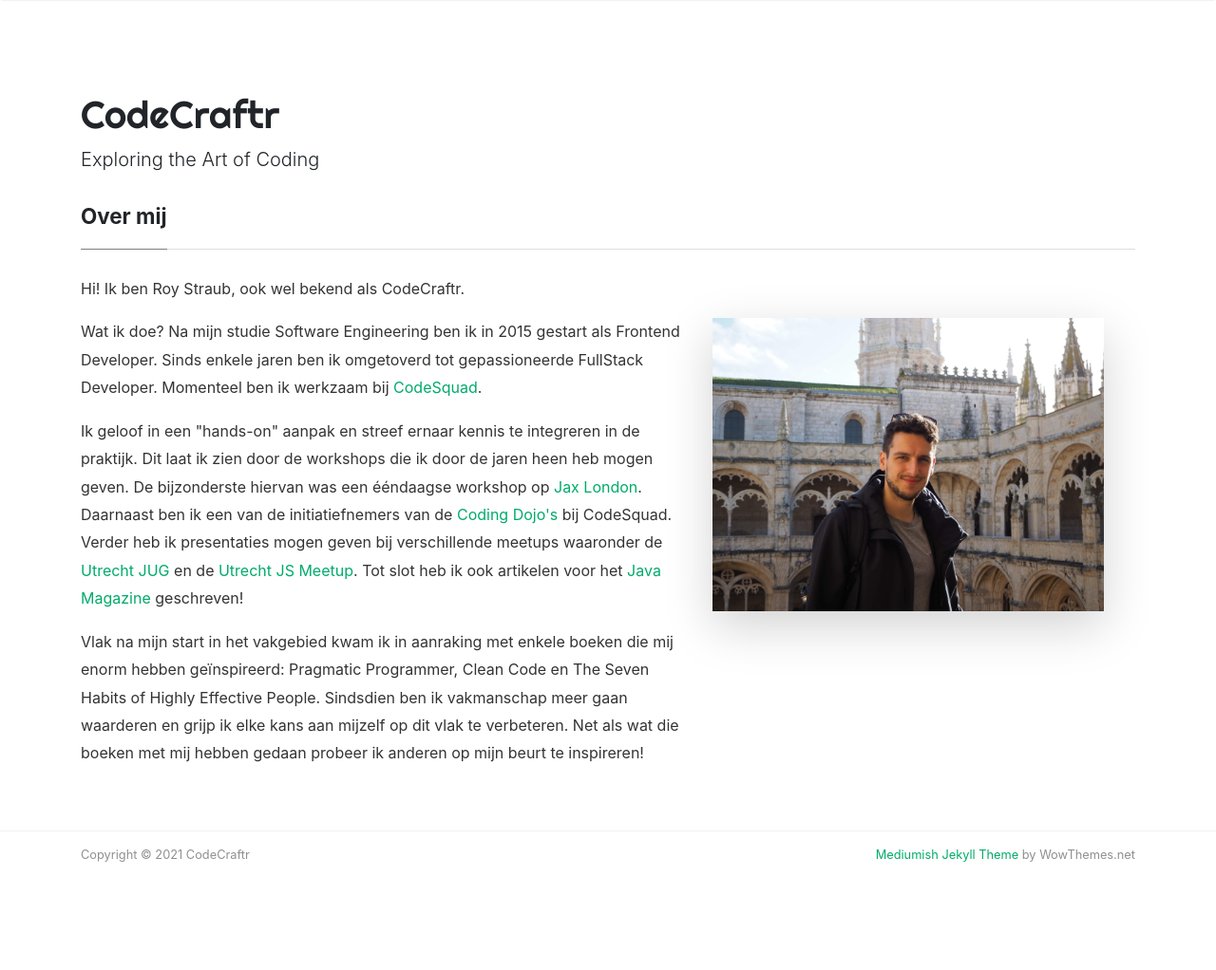
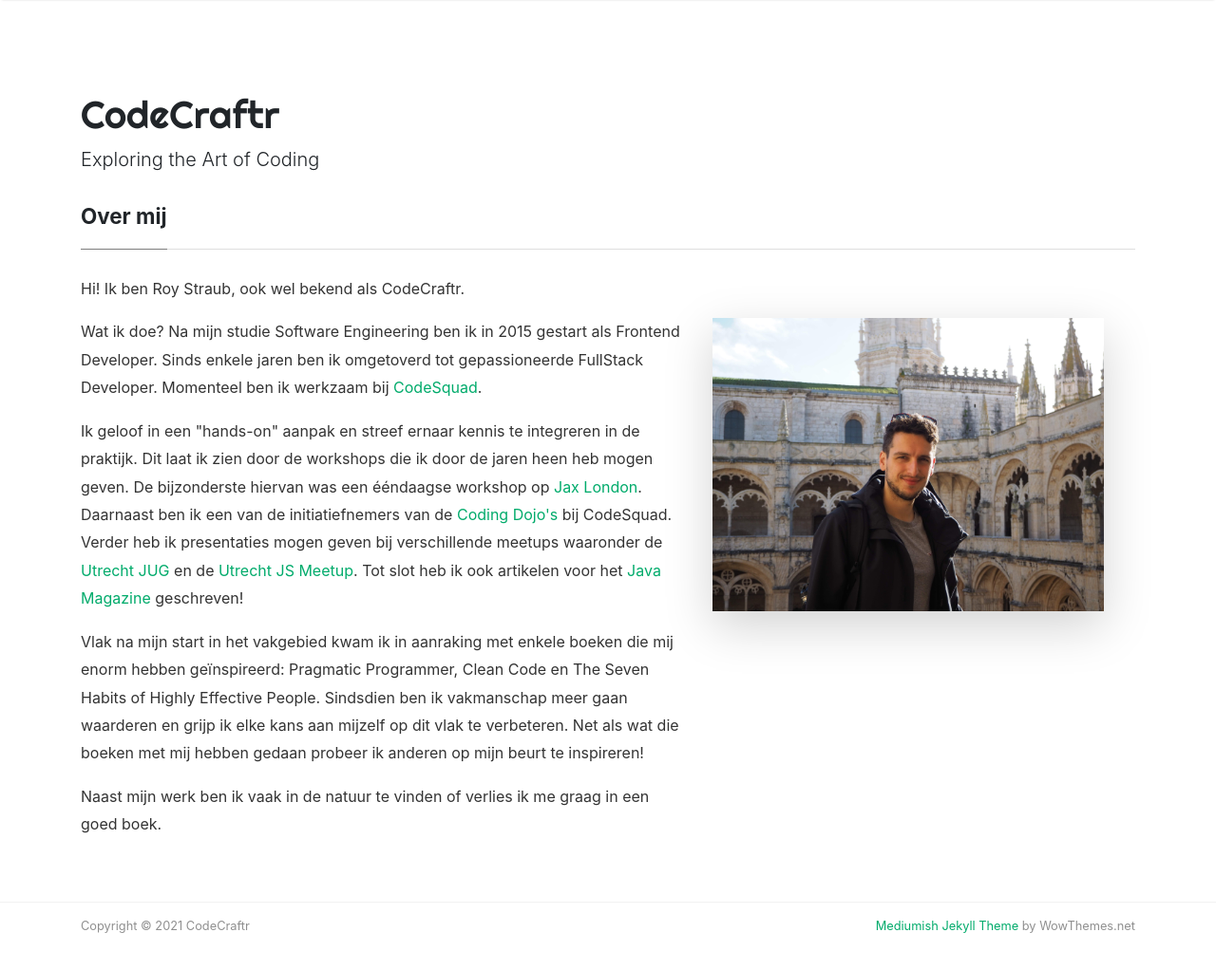
Before and after one commit to rstraub/rstraub.github.io, a Jekyll site: the page built from _pages/about.md, in a window 1280 px wide and 1059 px high. Shown: the top 1022 px of the window at 95% size. Built offline with Jekyll 4.4.1, drawn with Linux system fonts in a browser that asks for light colours; nearby versions of some CDN libraries.

Commit message:
Some more about me

```diff
--- a/_pages/about.md
+++ b/_pages/about.md
@@ -26,6 +26,8 @@ Tot slot heb ik ook artikelen voor het <a target="_blank" href="https://nljug.or
 <p>
 Vlak na mijn start in het vakgebied kwam ik in aanraking met enkele boeken die mij enorm hebben geïnspireerd: Pragmatic Programmer, Clean Code en The Seven Habits of Highly Effective People. Sindsdien ben ik vakmanschap meer gaan waarderen en grijp ik elke kans aan mijzelf op dit vlak te verbeteren. Net als wat die boeken met mij hebben gedaan probeer ik anderen op mijn beurt te inspireren!
 </p>
+
+<p>Naast mijn werk ben ik vaak in de natuur te vinden of verlies ik me graag in een goed boek.</p>
 </div>
 
 <div class="col-md-5 pr-5">
```
